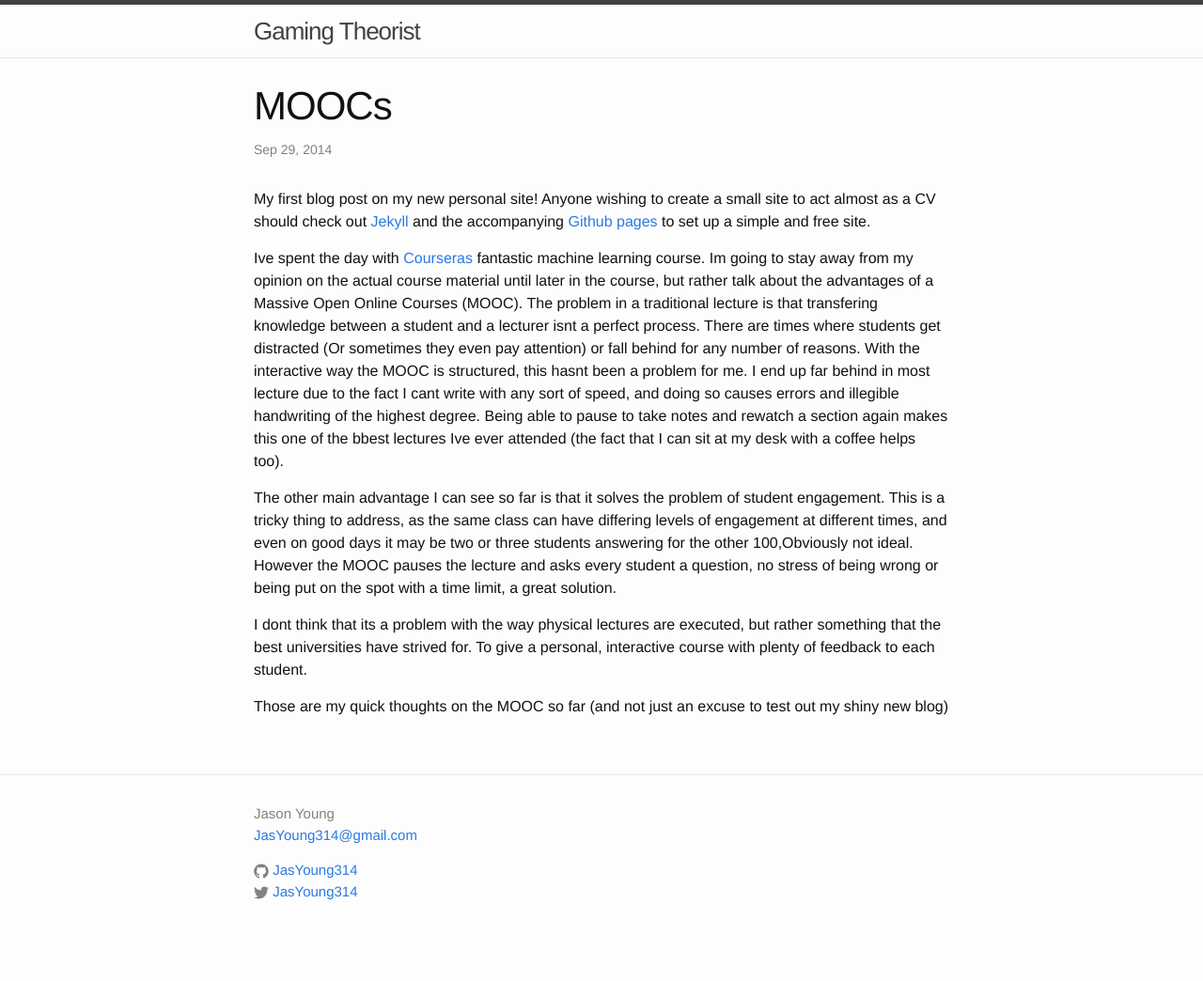
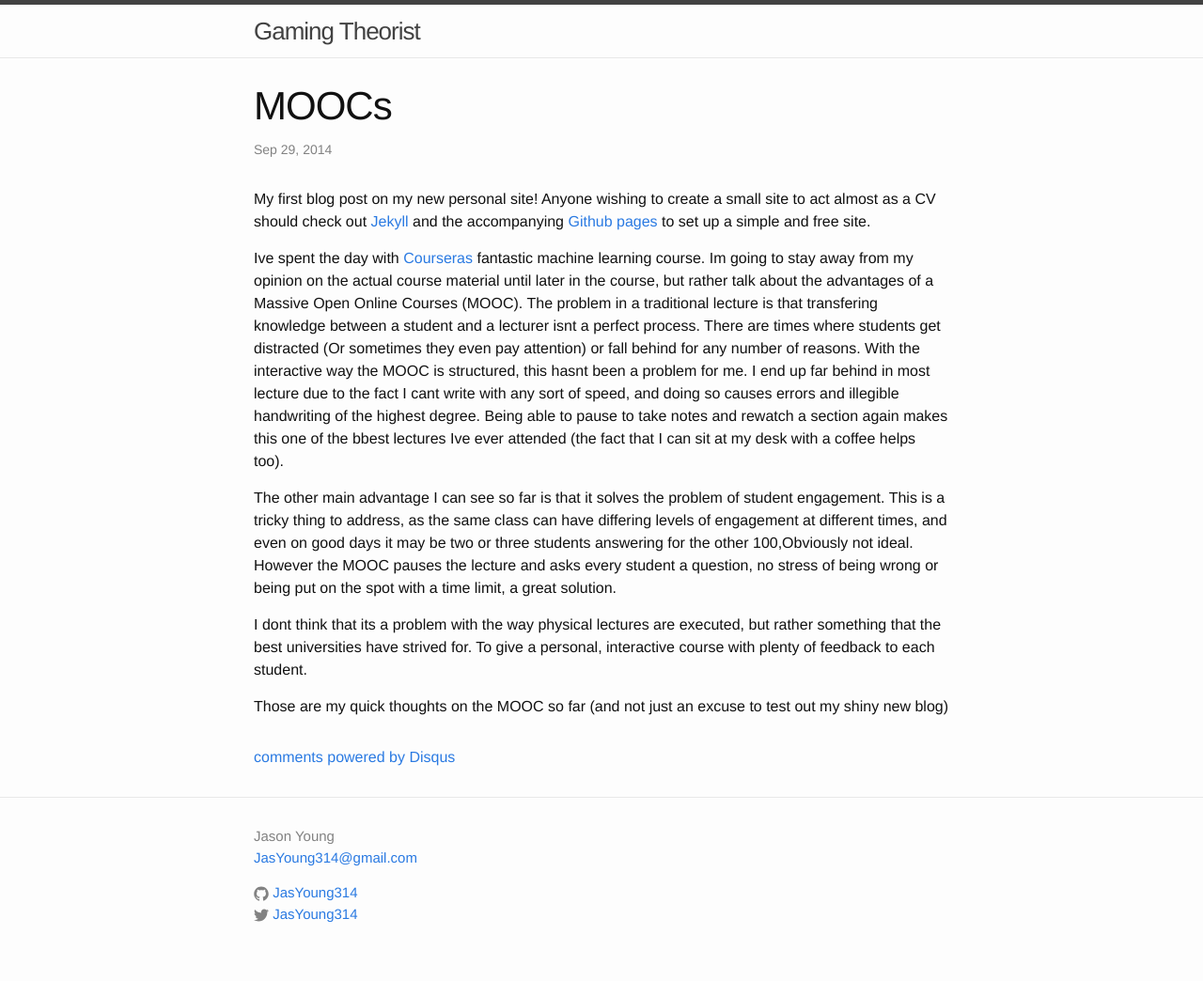
Before and after one commit to JasYoung314/gamingtheorist, a Jekyll site: the page built from _posts/2014-09-29-MOOCs.md, in a window 1280 px wide. Shown: the whole page at 94% size. Built offline with Jekyll 4.4.1, drawn with Linux system fonts in a browser that asks for light colours; comment, search, counter and statistics services are not loaded; before the commit the page ends 1020 px from its top, so only the background shows below that.

Commit message:
added disquss

```diff
--- a/_layouts/post.html
+++ b/_layouts/post.html
@@ -12,4 +12,22 @@
     {{ content }}
   </article>
 
+
+ {% if page.comments %}
+ <div id="disqus_thread"></div>
+    <script type="text/javascript">
+        /* * * CONFIGURATION VARIABLES: EDIT BEFORE PASTING INTO YOUR WEBPAGE * * */
+        var disqus_shortname = 'jasyoung314'; // required: replace example with your forum shortname
+
+        /* * * DON'T EDIT BELOW THIS LINE * * */
+        (function() {
+            var dsq = document.createElement('script'); dsq.type = 'text/javascript'; dsq.async = true;
+            dsq.src = '//' + disqus_shortname + '.disqus.com/embed.js';
+            (document.getElementsByTagName('head')[0] || document.getElementsByTagName('body')[0]).appendChild(dsq);
+        })();
+    </script>
+    <noscript>Please enable JavaScript to view the <a href="http://disqus.com/?ref_noscript">comments powered by Disqus.</a></noscript>
+    <a href="http://disqus.com" class="dsq-brlink">comments powered by <span class="logo-disqus">Disqus</span></a>
+
+ {% endif %}
 </div>
```
Also changed, not shown: _posts/2014-09-29-MOOCs.md (+1 -0 lines).
